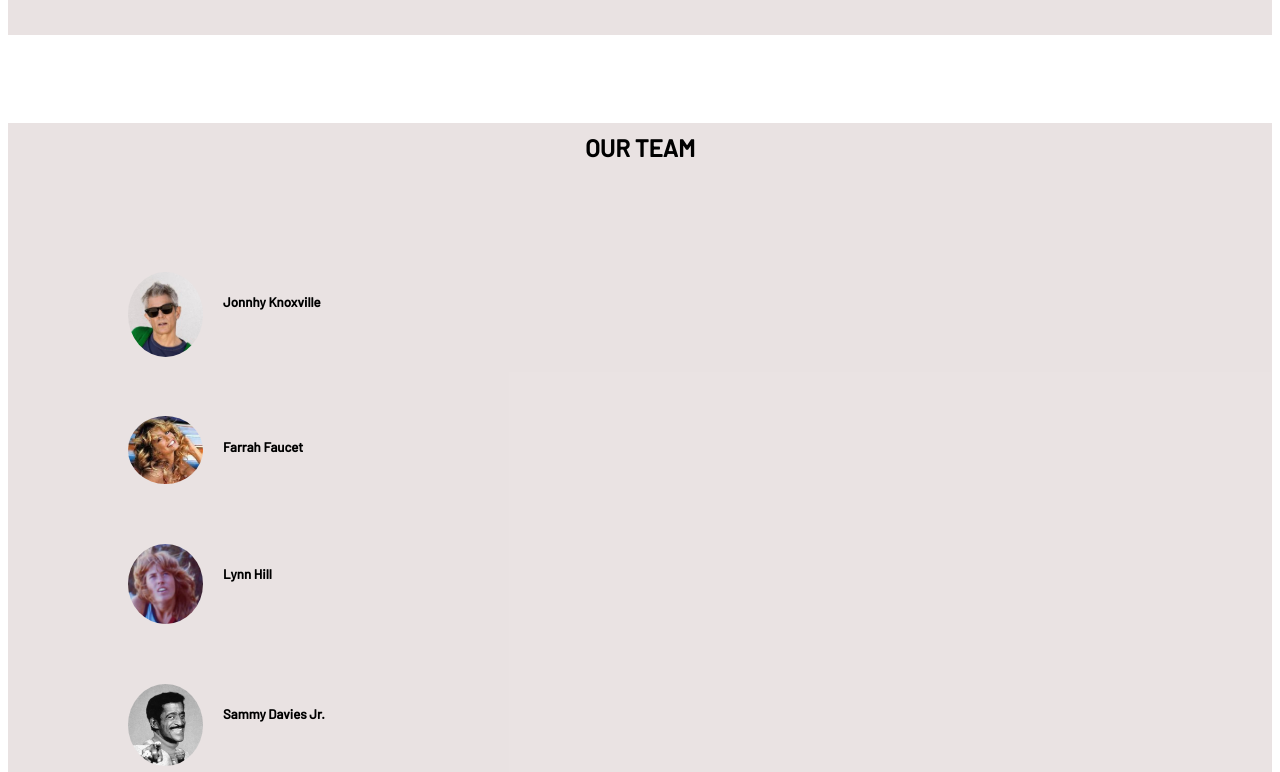
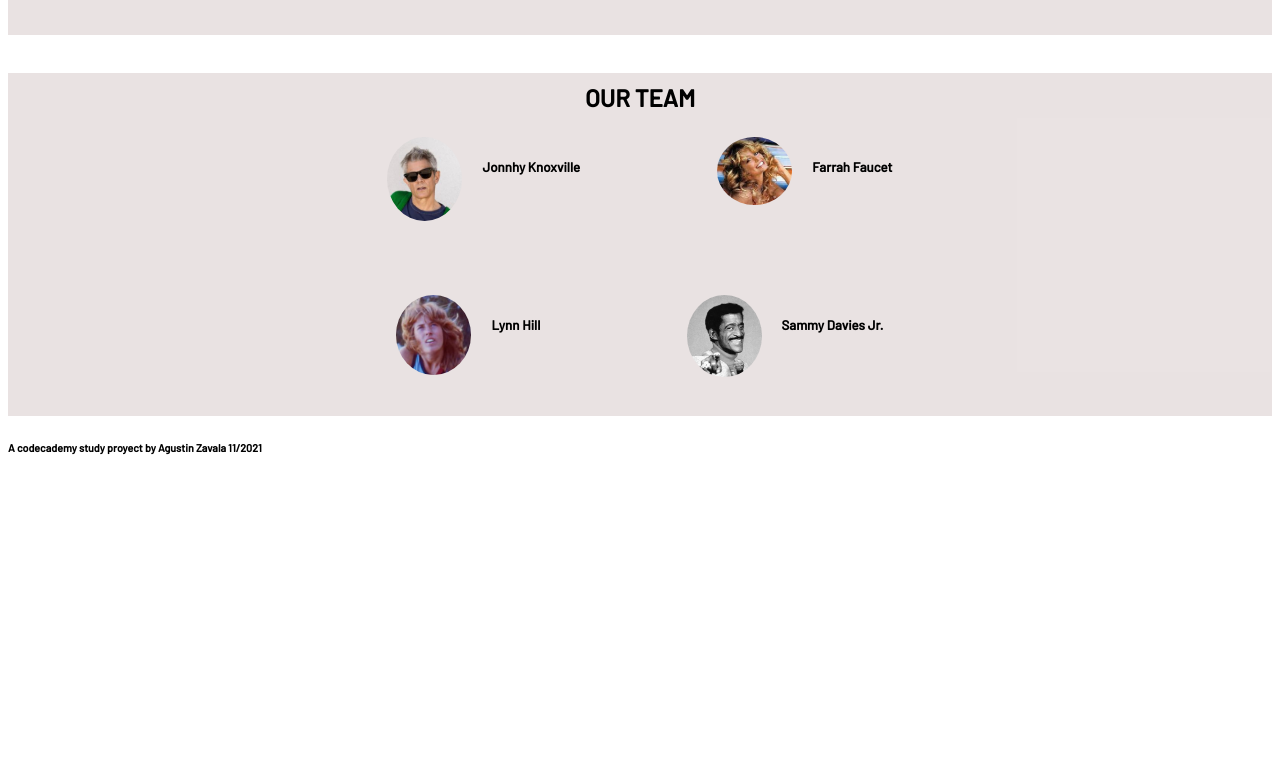
Before and after one commit to agustinZavalaAguilar/2outfit, a plain HTML site: page index.html in a window 1280 px wide. Shown: the part 1661-2433 px from the top of the page. After the commit the page ends 2140 px from the top, so only its background shows below. Drawn offline with Linux system fonts and the light colour scheme.

Commit message:
Styling for team section, desktop view

```diff
--- a/resources/css/styles.css
+++ b/resources/css/styles.css
@@ -191,3 +191,22 @@ p {
     display: flex;
     margin: 5%;
 }
+
+@media (min-width: 320px) /*and (max-width:700px)*/ {
+    .team-section {
+        margin-top: 3%;
+        justify-content: center;
+        display: flex;
+        flex-wrap: wrap;
+    }
+    .team-container {
+        display: inline-flex;
+        flex-wrap: wrap;
+        padding: 0;
+        justify-content: space-evenly;
+    }
+
+    .section-title {
+        width: 100%;
+    }
+}
```
